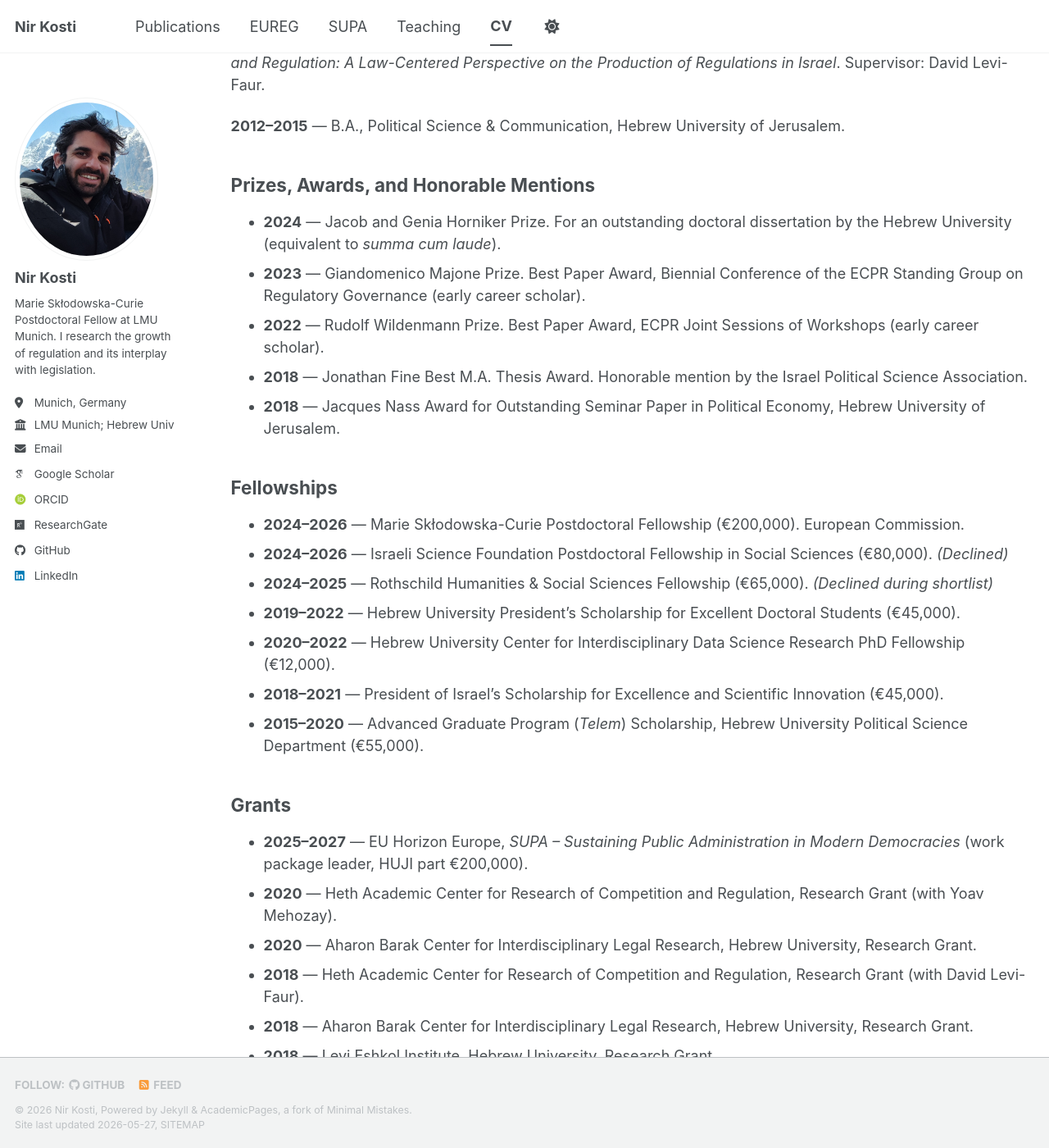
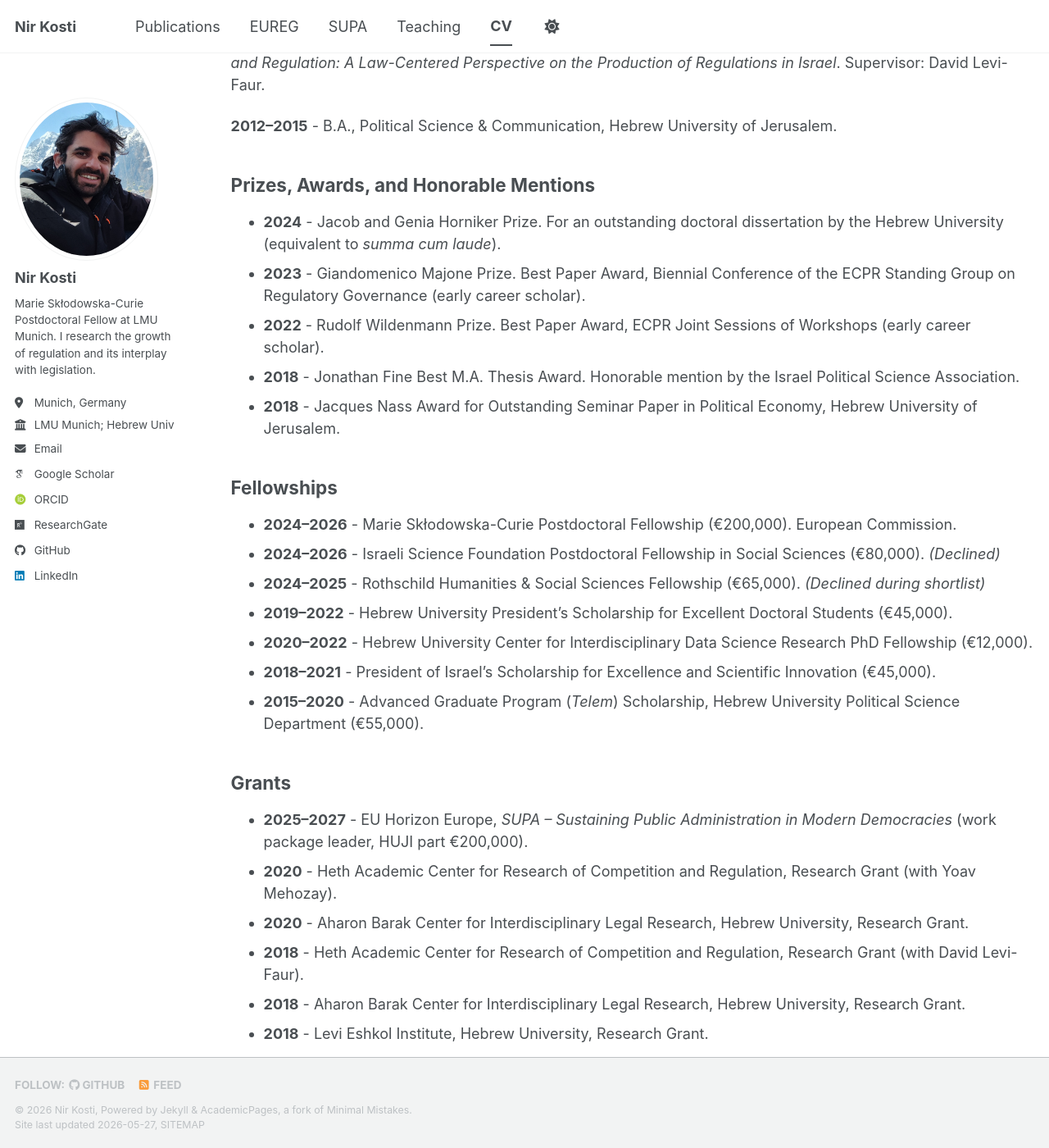
Before and after one commit to NirKosti/nirkosti.github.io, a Jekyll site: the page built from _pages/cv.md, in a window 1280 px wide and 1400 px high, scrolled down 617 px. Shown: the whole window at 82% size. Built offline with Jekyll 4.4.1, drawn with Linux system fonts in a browser that asks for light colours; some web fonts are replaced; a script bundle is joined from its source files by our own code; library files that are not in the unit come from our copies; some of the changed text lies outside the part shown.

Commit message:
Update cv.md

```diff
--- a/_pages/cv.md
+++ b/_pages/cv.md
@@ -9,62 +9,62 @@ redirect_from:
 
 ## Current Position
 
-**2024–2027** — Marie Skłodowska-Curie Postdoctoral Fellow. Project: *EUREG – Unveiling European Union Regulatory Design* (EU Horizon Europe, 2021–2027). Chair of Empirical Theory and Research, Geschwister-Scholl-Institute of Political Science, LMU Munich (Host: Prof. Christoph Knill). Secondment: GOVTRUST Centre of Excellence, University of Antwerp (Host: Prof. Koen Verhoest).
+**2024–2027** - Marie Skłodowska-Curie Postdoctoral Fellow. Project: *EUREG – Unveiling European Union Regulatory Design* (EU Horizon Europe, 2021–2027). Chair of Empirical Theory and Research, Geschwister-Scholl-Institute of Political Science, LMU Munich (Host: Prof. Christoph Knill). Secondment: GOVTRUST Centre of Excellence, University of Antwerp (Host: Prof. Koen Verhoest).
 
-**2025–2027** — Package Leader and Consortium Member. Project: *SUPA – Sustaining Public Administration in Modern Democracies* (EU Horizon Europe, 2021–2027). Department of Political Science, Hebrew University of Jerusalem. Leader of *Work Package 3: Legal Design and Endogenous Rule Growth*.
+**2025–2027** - Package Leader and Consortium Member. Project: *SUPA – Sustaining Public Administration in Modern Democracies* (EU Horizon Europe, 2021–2027). Department of Political Science, Hebrew University of Jerusalem. Leader of *Work Package 3: Legal Design and Endogenous Rule Growth*.
 
 ## Education
 
-**2017–2023** — Ph.D., Political Science, Hebrew University of Jerusalem. Dissertation: *Regulating Discretion: The Institutionalization of Regulatory Discretion*. Supervisor: David Levi-Faur. Committee: Christoph Knill, Edward C. Page, Ittai Bar-Siman-Tov, Shaun Bevan. Exchange Stay: University of California, Berkeley (Host: Prof. David Vogel), six months.
+**2017–2023** - Ph.D., Political Science, Hebrew University of Jerusalem. Dissertation: *Regulating Discretion: The Institutionalization of Regulatory Discretion*. Supervisor: David Levi-Faur. Committee: Christoph Knill, Edward C. Page, Ittai Bar-Siman-Tov, Shaun Bevan. Exchange Stay: University of California, Berkeley (Host: Prof. David Vogel), six months.
 
-**2015–2017** — M.A. (*magna cum laude*), Political Science, Hebrew University of Jerusalem. Thesis: *Between Law and Regulation: A Law-Centered Perspective on the Production of Regulations in Israel*. Supervisor: David Levi-Faur.
+**2015–2017** - M.A. (*magna cum laude*), Political Science, Hebrew University of Jerusalem. Thesis: *Between Law and Regulation: A Law-Centered Perspective on the Production of Regulations in Israel*. Supervisor: David Levi-Faur.
 
-**2012–2015** — B.A., Political Science & Communication, Hebrew University of Jerusalem.
+**2012–2015** - B.A., Political Science & Communication, Hebrew University of Jerusalem.
 
 ## Prizes, Awards, and Honorable Mentions
 
-* **2024** — Jacob and Genia Horniker Prize. For an outstanding doctoral dissertation by the Hebrew University (equivalent to *summa cum laude*).
-* **2023** — Giandomenico Majone Prize. Best Paper Award, Biennial Conference of the ECPR Standing Group on Regulatory Governance (early career scholar).
-* **2022** — Rudolf Wildenmann Prize. Best Paper Award, ECPR Joint Sessions of Workshops (early career scholar).
-* **2018** — Jonathan Fine Best M.A. Thesis Award. Honorable mention by the Israel Political Science Association.
-* **2018** — Jacques Nass Award for Outstanding Seminar Paper in Political Economy, Hebrew University of Jerusalem.
+* **2024** - Jacob and Genia Horniker Prize. For an outstanding doctoral dissertation by the Hebrew University (equivalent to *summa cum laude*).
+* **2023** - Giandomenico Majone Prize. Best Paper Award, Biennial Conference of the ECPR Standing Group on Regulatory Governance (early career scholar).
+* **2022** - Rudolf Wildenmann Prize. Best Paper Award, ECPR Joint Sessions of Workshops (early career scholar).
+* **2018** - Jonathan Fine Best M.A. Thesis Award. Honorable mention by the Israel Political Science Association.
+* **2018** - Jacques Nass Award for Outstanding Seminar Paper in Political Economy, Hebrew University of Jerusalem.
 
 ## Fellowships
 
-* **2024–2026** — Marie Skłodowska-Curie Postdoctoral Fellowship (€200,000). European Commission.
-* **2024–2026** — Israeli Science Foundation Postdoctoral Fellowship in Social Sciences (€80,000). *(Declined)*
-* **2024–2025** — Rothschild Humanities & Social Sciences Fellowship (€65,000). *(Declined during shortlist)*
-* **2019–2022** — Hebrew University President's Scholarship for Excellent Doctoral Students (€45,000).
-* **2020–2022** — Hebrew University Center for Interdisciplinary Data Science Research PhD Fellowship (€12,000).
-* **2018–2021** — President of Israel's Scholarship for Excellence and Scientific Innovation (€45,000).
-* **2015–2020** — Advanced Graduate Program (*Telem*) Scholarship, Hebrew University Political Science Department (€55,000).
+* **2024–2026** - Marie Skłodowska-Curie Postdoctoral Fellowship (€200,000). European Commission.
+* **2024–2026** - Israeli Science Foundation Postdoctoral Fellowship in Social Sciences (€80,000). *(Declined)*
+* **2024–2025** - Rothschild Humanities & Social Sciences Fellowship (€65,000). *(Declined during shortlist)*
+* **2019–2022** - Hebrew University President's Scholarship for Excellent Doctoral Students (€45,000).
+* **2020–2022** - Hebrew University Center for Interdisciplinary Data Science Research PhD Fellowship (€12,000).
+* **2018–2021** - President of Israel's Scholarship for Excellence and Scientific Innovation (€45,000).
+* **2015–2020** - Advanced Graduate Program (*Telem*) Scholarship, Hebrew University Political Science Department (€55,000).
 
 ## Grants
 
-* **2025–2027** — EU Horizon Europe, *SUPA – Sustaining Public Administration in Modern Democracies* (work package leader, HUJI part €200,000).
-* **2020** — Heth Academic Center for Research of Competition and Regulation, Research Grant (with Yoav Mehozay).
-* **2020** — Aharon Barak Center for Interdisciplinary Legal Research, Hebrew University, Research Grant.
-* **2018** — Heth Academic Center for Research of Competition and Regulation, Research Grant (with David Levi-Faur).
-* **2018** — Aharon Barak Center for Interdisciplinary Legal Research, Hebrew University, Research Grant.
-* **2018** — Levi Eshkol Institute, Hebrew University, Research Grant.
-* **2018** — Faculty of Social Sciences, Hebrew University, Travel Grant.
-* **2018** — International Association of Public Policy, Travel Grant.
+* **2025–2027** - EU Horizon Europe, *SUPA – Sustaining Public Administration in Modern Democracies* (work package leader, HUJI part €200,000).
+* **2020** - Heth Academic Center for Research of Competition and Regulation, Research Grant (with Yoav Mehozay).
+* **2020** - Aharon Barak Center for Interdisciplinary Legal Research, Hebrew University, Research Grant.
+* **2018** - Heth Academic Center for Research of Competition and Regulation, Research Grant (with David Levi-Faur).
+* **2018** - Aharon Barak Center for Interdisciplinary Legal Research, Hebrew University, Research Grant.
+* **2018** - Levi Eshkol Institute, Hebrew University, Research Grant.
+* **2018** - Faculty of Social Sciences, Hebrew University, Travel Grant.
+* **2018** - International Association of Public Policy, Travel Grant.
 
 ## Publications
 
-A full list of publications — journal articles, book chapters, and Hebrew-language publications — is available on the [Publications page](/publications/).
+A full list of publications - journal articles, book chapters, and Hebrew-language publications - is available on the [Publications page](/publications/).
 
 ## Invited Talks, Seminars, and Workshops
 
-* **2026** — Simplifying Regulation. Chair of European Politics, Zeppelin University, Germany.
-* **2025** — Advancements in Text-as-Data Methods for Political Science. University of Milan, Italy.
-* **2025** — Dynamic Governance (with Bernardo Rangoni). Robert Schuman Centre for Advanced Studies, European University Institute, Italy.
-* **2022** — Regulatory Discretion. Theories of Regulation and Governance Seminar (online).
-* **2020** — State of Emergency. Minerva Center for the Rule of Law under Extreme Conditions, University of Haifa, Israel.
-* **2019** — Regulatory Expansion (with David Levi-Faur). Siemens-Colloquium, LMU Munich, Germany.
-* **2018** — Legislative Division of Labor. Center for the Study of Law and Society, UC Berkeley, USA.
+* **2026** - Simplifying Regulation. Chair of European Politics, Zeppelin University, Germany.
+* **2025** - Advancements in Text-as-Data Methods for Political Science. University of Milan, Italy.
+* **2025** - Dynamic Governance (with Bernardo Rangoni). Robert Schuman Centre for Advanced Studies, European University Institute, Italy.
+* **2022** - Regulatory Discretion. Theories of Regulation and Governance Seminar (online).
+* **2020** - State of Emergency. Minerva Center for the Rule of Law under Extreme Conditions, University of Haifa, Israel.
+* **2019** - Regulatory Expansion (with David Levi-Faur). Siemens-Colloquium, LMU Munich, Germany.
+* **2018** - Legislative Division of Labor. Center for the Study of Law and Society, UC Berkeley, USA.
 
 ## Guest Editor
 
-* **2026–** — Special issue on the simplification of EU regulation, *Journal of European Public Policy* (with Steffen Hurka and Brigitte Pircher).
-* **2019** — Special issue on legislation and regulation, *The Theory and Practice of Legislation* (with David Levi-Faur and Guy Mor).
+* **2026–** - Special issue on the simplification of EU regulation, *Journal of European Public Policy* (with Steffen Hurka and Brigitte Pircher).
+* **2019** - Special issue on legislation and regulation, *The Theory and Practice of Legislation* (with David Levi-Faur and Guy Mor).
```
